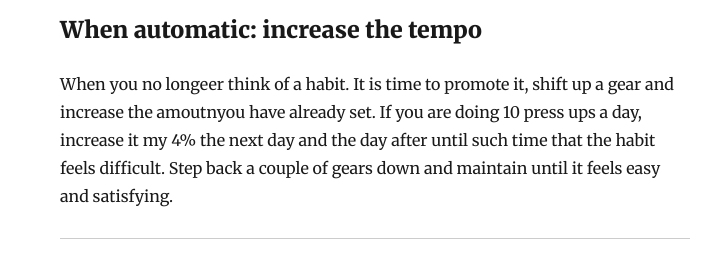
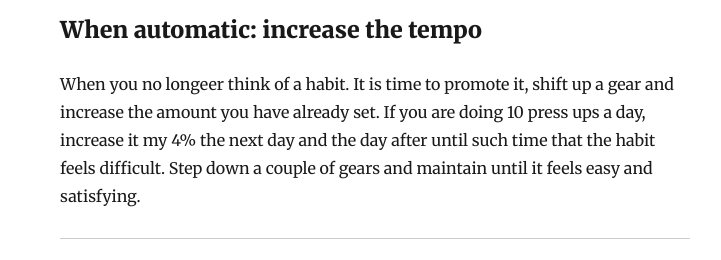
Before and after one commit to mouradk78/starter-blog, a Gatsby site: page /habit-building/ in a window 1280 px wide. Shown: the part 3427-3687 px from the top of the page, without its empty margins (265-986 px from the left). Built offline with nearby package versions, Linux system fonts and the light colour scheme; Gatsby itself is replaced by a stand-in of ours; some packages are replaced by stand-ins of ours.

Commit message:
spelling errors

```diff
--- a/content/blog/habit-building/index.md
+++ b/content/blog/habit-building/index.md
@@ -80,4 +80,4 @@ practiced one kick 10 000 times." - Bruce Lee
 
 ### When automatic: increase the tempo
 
-When you no longeer think of a habit. It is time to promote it, shift up a gear and increase the amoutnyou have already set. If you are doing 10 press ups a day, increase it my 4% the next day and the day after until such time that the habit feels difficult. Step back a couple of gears down and maintain until it feels easy and satisfying.
+When you no longeer think of a habit. It is time to promote it, shift up a gear and increase the amount you have already set. If you are doing 10 press ups a day, increase it my 4% the next day and the day after until such time that the habit feels difficult. Step down a couple of gears and maintain until it feels easy and satisfying.
```
